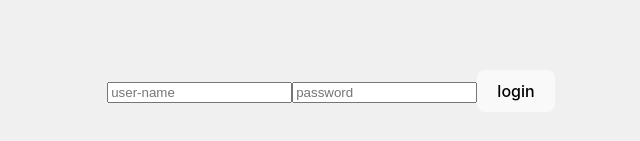
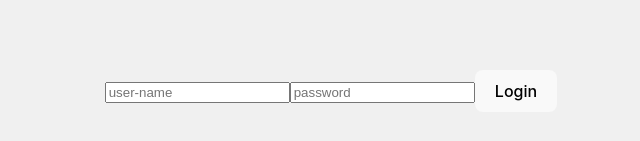
Before and after one commit to Netdreion/Bank-Study, a React (Vite) app: page / in a window 1280 px wide. Shown: the part 309-450 px from the top of the page, without its empty margins (309-949 px from the left). Built offline with nearby package versions, Linux system fonts and the light colour scheme.

Commit message:
dasboard updated

```diff
--- a/src/Components/Login.jsx
+++ b/src/Components/Login.jsx
@@ -1,12 +1,31 @@
 import { useState } from "react";
 
-const Login = (setLogin) => {
+const Login = () => {
+  const userSetup = {
+    userName: "oz",
+    password: "1234",
+  };
+  Object.freeze(userSetup);
+
   const [user, setUser] = useState({
     userName: "",
     password: "",
   });
+
+  const handleLogin = () => {
+    if (
+      user.userName === userSetup.userName &&
+      user.password === userSetup.password
+    ) {
+      alert("login succesfull");
+    } else {
+      alert("enter a valid username & password");
+    }
+  };
+
   const handleChange = (e) => {
     const { name, value } = e.target;
+
     setUser((prevUser) => ({
       ...prevUser,
       [name]: value,
@@ -27,7 +46,7 @@ const Login = (setLogin) => {
         placeholder="password"
         onChange={handleChange}
       ></input>
-      <button> {user.userName === "" ? "login" : "logout"}</button>
+      <button onClick={handleLogin}>Login</button>
     </div>
   );
 };
```
